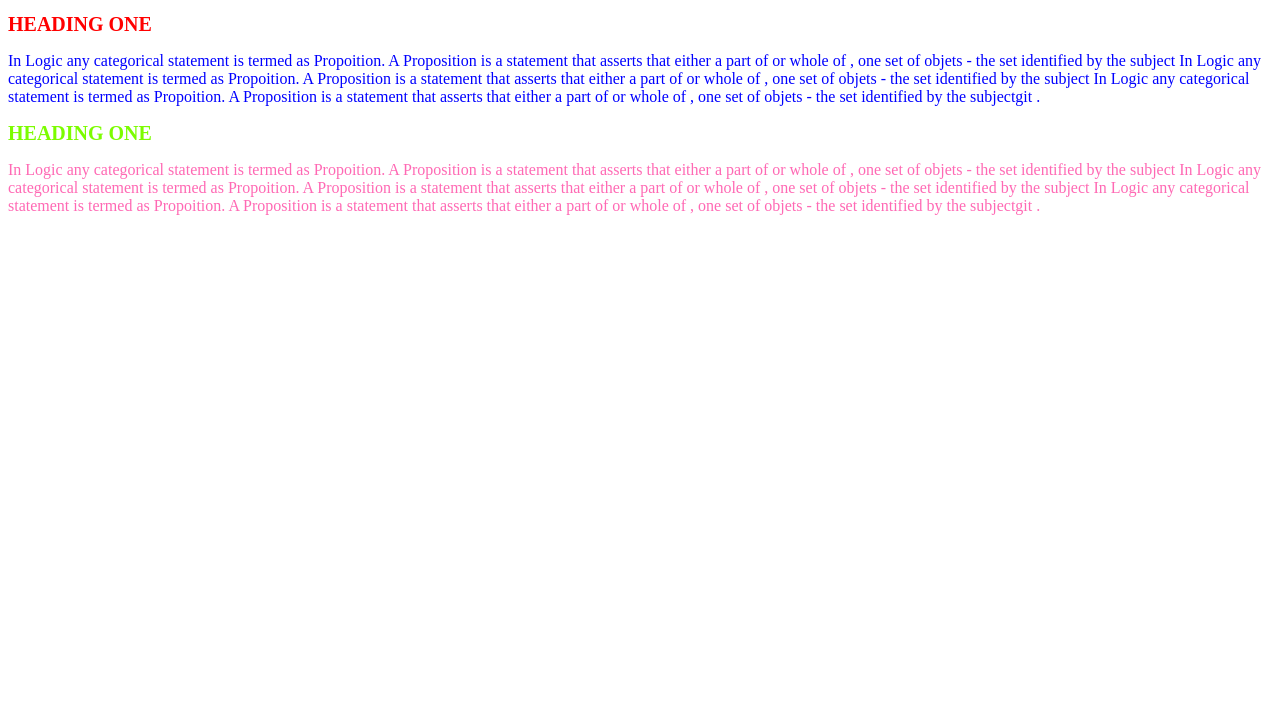
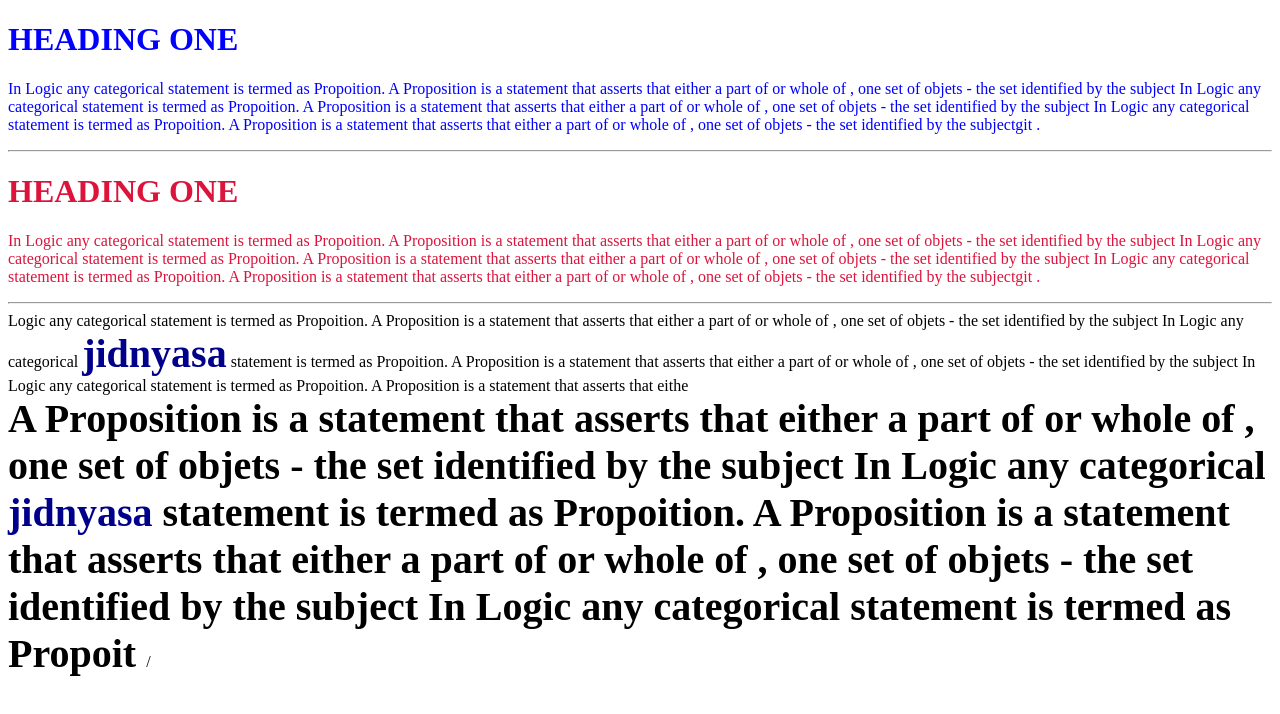
Before and after one commit to Jsuki/FSD21, a plain HTML site: page index.html in a window 1280 px wide. Drawn offline with Linux system fonts and the light colour scheme.

Commit message:
class selectors

```diff
--- a/index.html
+++ b/index.html
@@ -6,23 +6,24 @@
     <meta name="viewport" content="width=device-width, initial-scale=1.0">
     <title>Full Stack Session</title>
     <style>
-        h1{
-            color :red;
-            font-size:20px;
-        }
-        p{
-            color:green ;
-            font-weight: 500;
-        }
-
-        #first{
-            color:lawngreen
-        }
+       .one{
+           color:blue;
+       }
+       .two{
+           color:crimson
+       }
+       .orange{
+            color:darkblue;
+       }
+       .big{
+           font-size:40px;
+           font-weight:900;
+       }
     </style>
 </head>
 <body>
-    <h1 >HEADING ONE </h1>
-    <P style="color:blue">
+    <h1 class="one">HEADING ONE </h1>
+    <P class="one">
 
         In Logic any categorical statement is termed as Propoition.
         A Proposition is a statement that asserts that either a part of
@@ -34,8 +35,9 @@
         A Proposition is a statement that asserts that either a part of
         or whole of , one set of objets - the set identified by the subjectgit .
     </P>
-    <h1 id="first" >HEADING ONE </h1>
-    <P style="color:hotpink">
+    <hr>
+    <h1 class="two">HEADING ONE </h1>
+    <P class="two">
 
         In Logic any categorical statement is termed as Propoition.
         A Proposition is a statement that asserts that either a part of
@@ -47,6 +49,25 @@
         A Proposition is a statement that asserts that either a part of
         or whole of , one set of objets - the set identified by the subjectgit .
     </P>
+    <hr>
+    <div>
+         Logic any categorical statement is termed as Propoition.
+        A Proposition is a statement that asserts that either a part of
+        or whole of , one set of objets - the set identified by the subject
+        In Logic any categorical <b class="orange big">jidnyasa</b> statement is termed as Propoition.
+        A Proposition is a statement that asserts that either a part of
+        or whole of , one set of objets - the set identified by the subject
+        In Logic any categorical statement is termed as Propoition.
+        A Proposition is a statement that asserts that eithe
+    </div>
+    <span class="big">
+        A Proposition is a statement that asserts that either a part of
+        or whole of , one set of objets - the set identified by the subject
+        In Logic any categorical <b class="orange">jidnyasa</b> statement is termed as Propoition.
+        A Proposition is a statement that asserts that either a part of
+        or whole of , one set of objets - the set identified by the subject
+        In Logic any categorical statement is termed as Propoit
+    </span>
 
-</body>
+</body>/
 </html>
```
